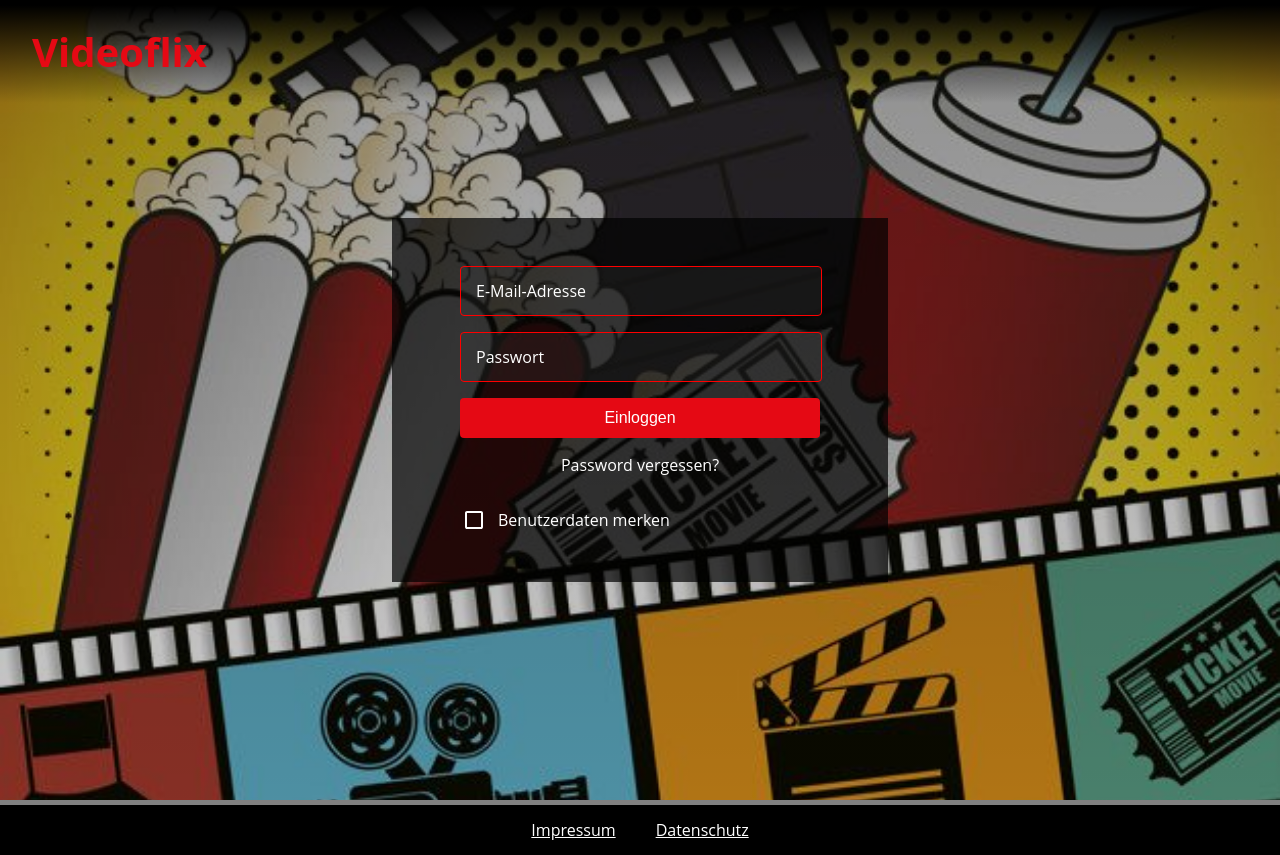
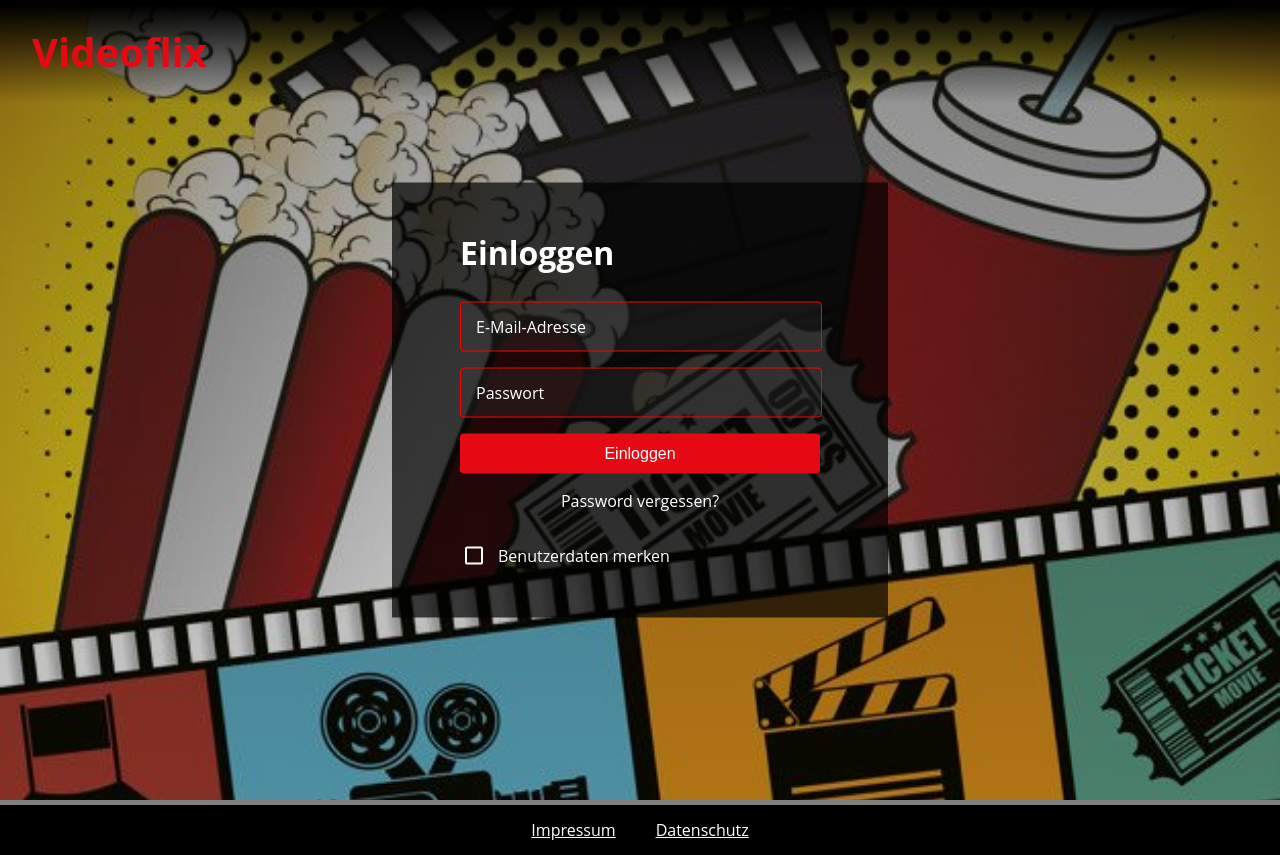
Before and after one commit to offSimonEsders/videoflix-frontend, an Angular app: page /login in a window 1280 px wide. Built offline with nearby package versions, Linux system fonts and the light colour scheme.

Commit message:
user feedback from form

```diff
--- a/src/app/user-access/login/login.component.html
+++ b/src/app/user-access/login/login.component.html
@@ -1,22 +1,23 @@
 <section class="login-frame">
   <app-header class="header"></app-header>
   <div class="login-content">
-    <form action="" class="login-form">
+    <h1>Einloggen</h1>
+    <form [formGroup]="loginGroup" action="" class="login-form" #loginform>
       <div class="standart-inputcon">
-        <input type="text" id="email" [formControl]="email" #emailinput required>
+        <input [ngClass]="email.valid ? 'valid' : ''" type="text" id="email" [formControl]="email" #emailinput required>
         <label for="email">E-Mail-Adresse</label>
         @if(email.invalid) {
           <p *ngIf="emailinput.value.length > 0" class="error-message">{{getErrorMessageEmail()}}</p>
         }
       </div>
       <div class="standart-inputcon">
-        <input type="password" id="password" [formControl]="password" #passwordinput required>
+        <input [ngClass]="password.valid ? 'valid' : ''" type="password" id="password" [formControl]="password" #passwordinput required>
         <label for="password">Passwort</label>
         @if(password.invalid) {
           <p *ngIf="passwordinput.value.length > 0" class="error-message">{{getErrorMessagePassword()}}</p>
         }
       </div>
-      <button class="standart-btn" type="submit">Einloggen</button>
+      <button class="standart-btn" (click)="formUserFeedback()" type="submit">Einloggen</button>
       <a href="">Password vergessen?</a>
     </form>
     <div class="remember-container">
--- a/src/app/user-access/login/login.component.scss
+++ b/src/app/user-access/login/login.component.scss
@@ -24,13 +24,21 @@
   left: 50%;
   transform: translate(-50%, -50%);
   padding: 48px 68px;
-  background-color: rgba(0,0,0,0.7);
+  background-color: rgba(0, 0, 0, 0.7);
+
+  h1 {
+    margin-bottom: 28px;
+    font-size: 2rem;
+    font-weight: 700;
+  }
+
 }
 
 .login-form {
   display: flex;
   flex-direction: column;
   align-items: center;
+  position: relative;
   gap: 16px;
 
   .error-message {
@@ -58,6 +66,13 @@
 
 }
 
+.form-not-valid {
+  &::after {
+    content: 'Die Anmeldedaten sind falsch oder unvollständig';
+    color: var(--red);
+  }
+}
+
 .remember-container {
   display: flex;
   align-items: center;
--- a/src/app/user-access/login/login.component.ts
+++ b/src/app/user-access/login/login.component.ts
@@ -1,8 +1,8 @@
-import {Component} from '@angular/core';
+import {AfterViewInit, Component, ElementRef, ViewChild} from '@angular/core';
 import {FooterComponent} from "../footer/footer.component";
 import {HeaderComponent} from "../header/header.component";
 import {CommonModule} from "@angular/common";
-import {AbstractControl, FormControl, ReactiveFormsModule, Validators} from "@angular/forms";
+import {AbstractControl, FormControl, FormGroup, ReactiveFormsModule, Validators} from "@angular/forms";
 
 @Component({
   selector: 'app-login',
@@ -17,10 +17,16 @@ import {AbstractControl, FormControl, ReactiveFormsModule, Validators} from "@an
   styleUrl: './login.component.scss'
 })
 export class LoginComponent {
+  @ViewChild('loginform') loginform?: ElementRef;
   mailregex: RegExp = /[a-z0-9]+@[a-z]+\.[a-z]/;
   remember: boolean = false;
-  email: FormControl<string | null> = new FormControl('', [this.validateEmail.bind(this)]);
-  password: FormControl<string | null> = new FormControl('', [Validators.minLength(8)]);
+  email: FormControl<string | null> = new FormControl('', [this.validateEmail.bind(this), Validators.required]);
+  password: FormControl<string | null> = new FormControl('', [Validators.minLength(8), Validators.required]);
+
+  loginGroup = new FormGroup({
+    email: this.email,
+    password: this.password
+  });
 
   /**
    * Toggles remember
@@ -67,4 +73,17 @@ export class LoginComponent {
     return;
   }
 
+  /**
+   * Adds userfeedback to the form or removes it
+   *
+   * @param {boolean} toValidate - to show userfeedback after failed login
+   * */
+  formUserFeedback(toValidate: undefined | boolean = undefined): void {
+    if(this.loginGroup.invalid || toValidate) {
+      this.loginform?.nativeElement.classList.add('form-not-valid');
+      return;
+    }
+    this.loginform?.nativeElement.classList.remove('form-not-valid');
+  }
+
 }
```
